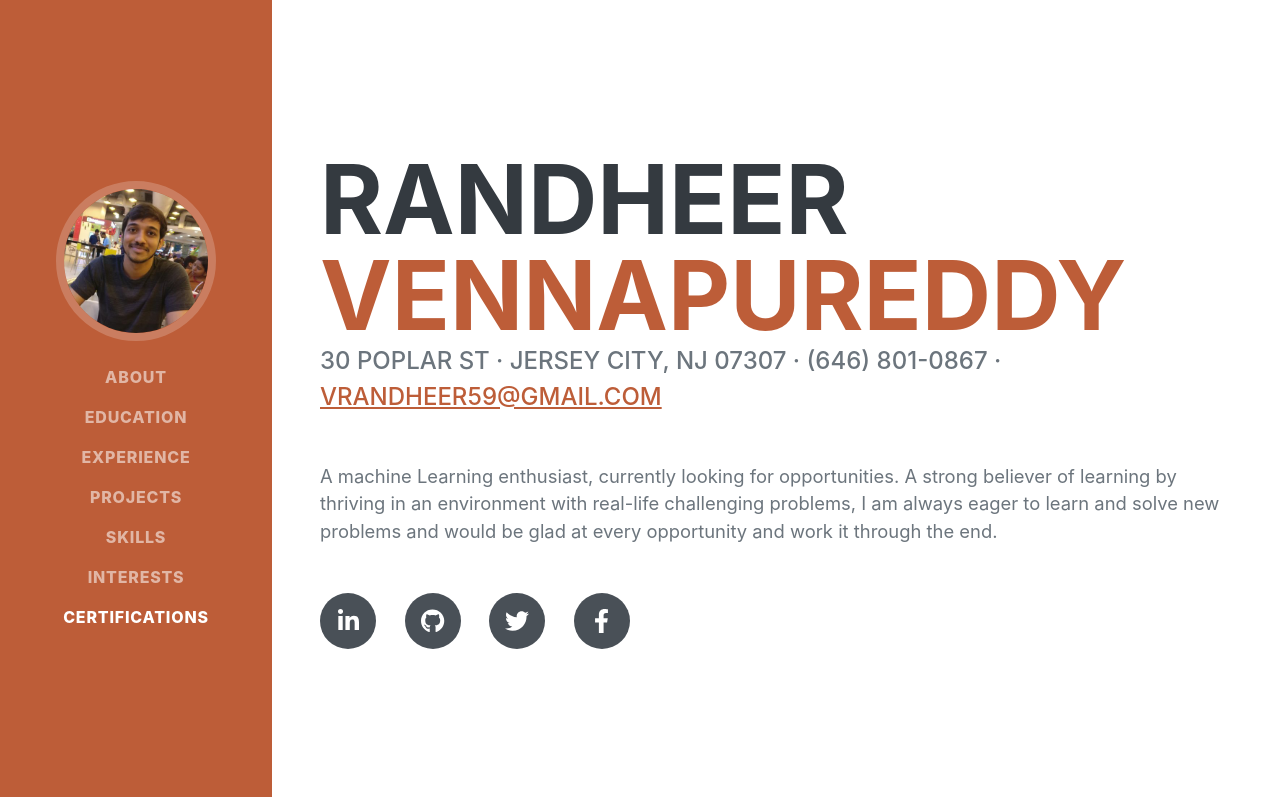
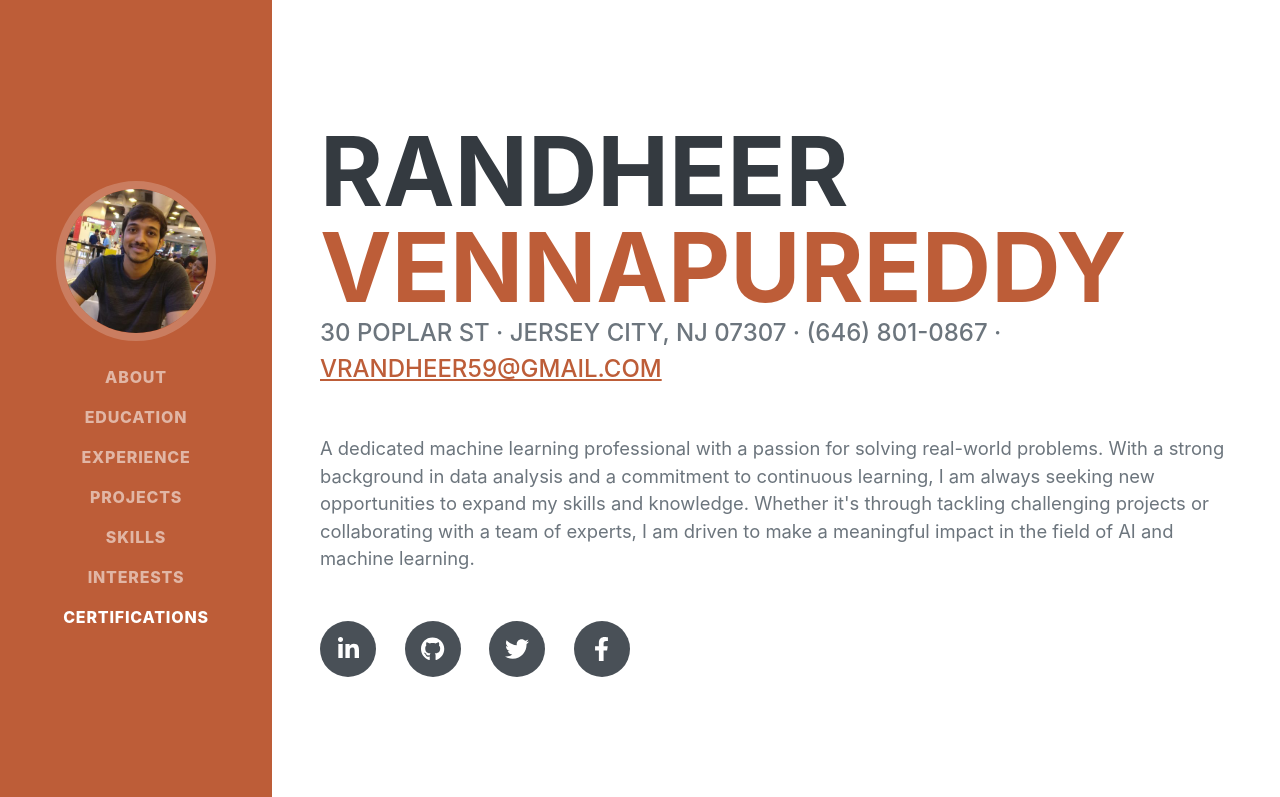
Before and after one commit to radr314/ranadheer314.github.io, a plain HTML site: page index.html in a window 1280 px wide. Shown: the top 797 px of the page. Drawn offline with nearby package versions, Linux system fonts and the light colour scheme; a web font is replaced by a local one.

Commit message:
Update index.html

```diff
--- a/index.html
+++ b/index.html
@@ -49,7 +49,7 @@
                         30 poplar St · Jersey City, NJ 07307 · (646) 801-0867 ·
                         <a href="mailto:name@email.com">vrandheer59@gmail.com</a>
                     </div>
-                    <p class="lead mb-5">A machine Learning enthusiast, currently looking for opportunities. A strong believer of learning by thriving in an environment with real-life challenging problems, I am always eager to learn and solve new problems and would be glad at every opportunity and work it through the end.</p>
+                    <p class="lead mb-5">A dedicated machine learning professional with a passion for solving real-world problems. With a strong background in data analysis and a commitment to continuous learning, I am always seeking new opportunities to expand my skills and knowledge. Whether it's through tackling challenging projects or collaborating with a team of experts, I am driven to make a meaningful impact in the field of AI and machine learning.</p>
                     <div class="social-icons">
                         <a class="social-icon" href="https://www.linkedin.com/in/ranadheer314/"><i class="fab fa-linkedin-in"></i></a>
                         <a class="social-icon" href="https://github.com/ranadheer314"><i class="fab fa-github"></i></a>
```
